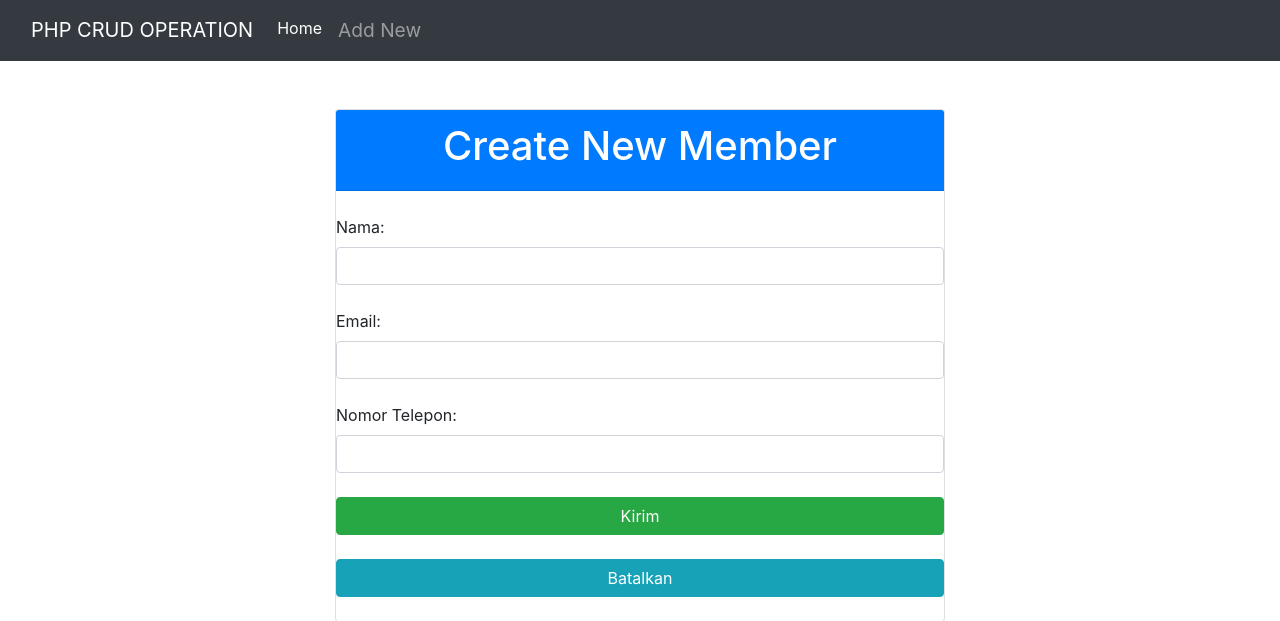
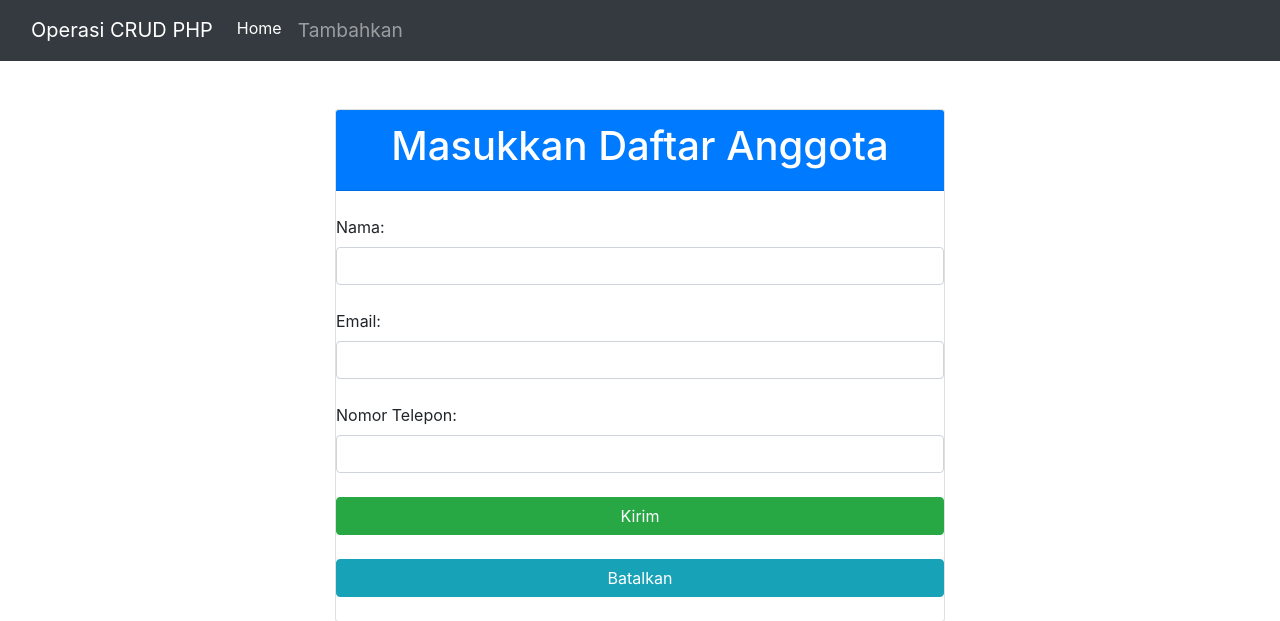
Before and after one commit to Kir4itsu/CRUDaplikasiPHP, a PHP site: page /create.php in a window 1280 px wide. Shown: the top 621 px of the page. Run offline with PHP 8.4, Linux system fonts and the light colour scheme; some libraries are stand-ins or nearby versions.

Commit message:
create.php

```diff
--- a/create.php
+++ b/create.php
@@ -12,7 +12,7 @@
 <!DOCTYPE html>
 <html>
 <head>
- <title>CRUD</title>
+ <title>Aplikasi CRUD</title>
 
   <meta name="viewport" content="width=device-width, initial-scale=1">
   <link rel="stylesheet" href="https://maxcdn.bootstrapcdn.com/bootstrap/4.0.0/css/bootstrap.min.css">
@@ -23,14 +23,14 @@
 <body>
 <nav class="navbar navbar-expand-lg navbar-dark bg-dark">
       <div class="container-fluid">
-        <a class="navbar-brand" href="index.php">PHP CRUD OPERATION</a>
+        <a class="navbar-brand" href="index.php">Operasi CRUD PHP</a>
         <div class="collapse navbar-collapse" id="navbarNav">
           <ul class="navbar-nav">
             <li class="nav-item">
               <a class="nav-link active" aria-current="page" href="index.php">Home</a>
             </li>
             <li class="nav-item">
-              <a class="nav-link" href="create.php"><span style="font-size:larger;">Add New</span></a>
+              <a class="nav-link" href="create.php"><span style="font-size:larger;">Tambahkan</span></a>
             </li>
           </ul>
         </div>
@@ -43,7 +43,7 @@
  <br><br><div class="card">
 
  <div class="card-header bg-primary">
- <h1 class="text-white text-center">  Create New Member </h1>
+ <h1 class="text-white text-center">  Masukkan Daftar Anggota </h1>
  </div><br>
 
  <label> Nama: </label>
```
